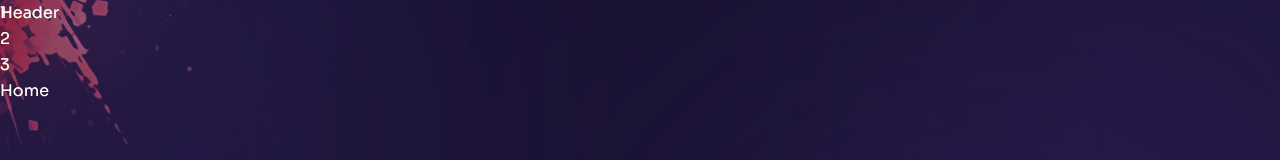
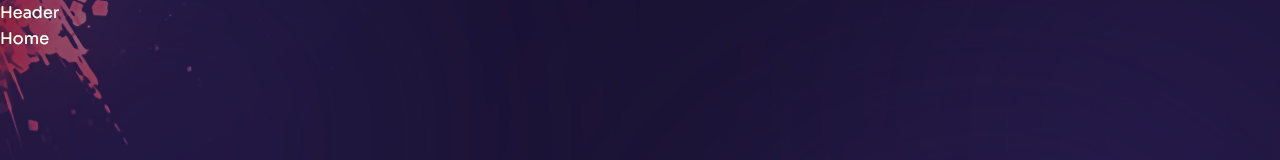
Before and after one commit to erickdc7/react-portfolio-2, a Next.js app: page / in a window 1280 px wide. Shown: the top 160 px of the page. Built offline with nearby package versions, Linux system fonts and the light colour scheme.

Commit message:
update content

```diff
--- a/components/Transition.js
+++ b/components/Transition.js
@@ -27,11 +27,7 @@ const Transition = () => {
         animate="animate"
         exit="exit"
         transition={{ delay: 0.2, duration: 0.6, ease: 'easeInOut' }}
-      >
-        1
-      </motion.div >
-      <div>2</div>
-      <div>3</div>
+      ></motion.div >
     </>
   );
 };
```
